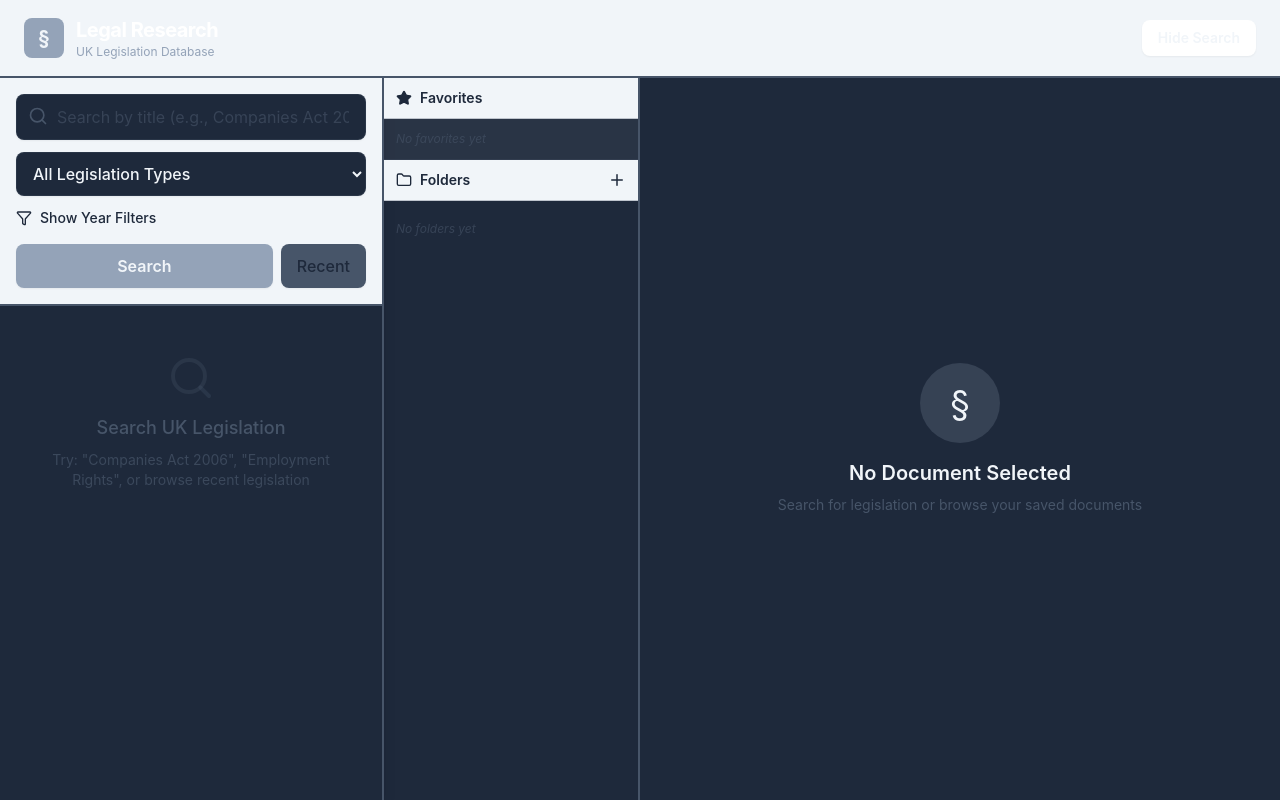
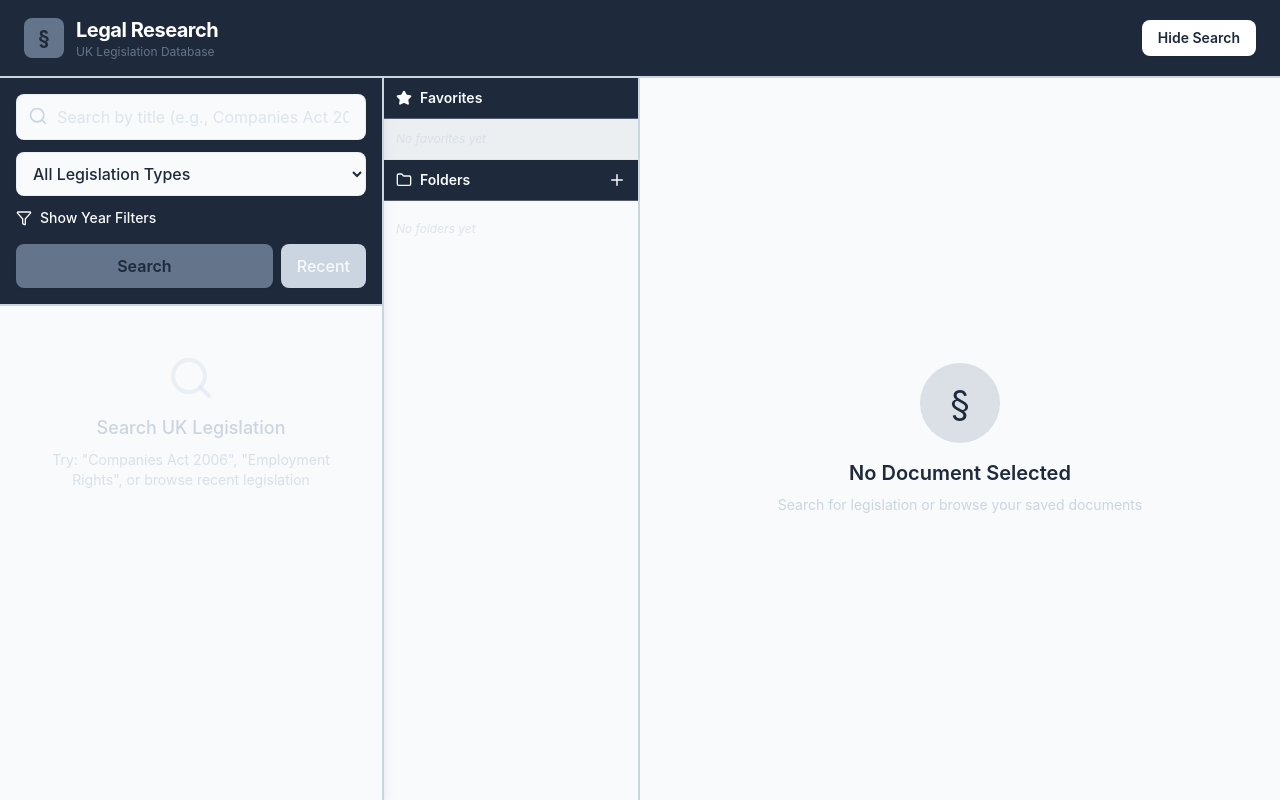
Before and after one commit to edboal/legal-research, a React (Vite) app: page / in a window 1280 px wide. Built offline with nearby package versions, Linux system fonts and the light colour scheme.

Commit message:
Update tailwind.config.js

```diff
--- a/tailwind.config.js
+++ b/tailwind.config.js
@@ -7,18 +7,18 @@ export default {
   theme: {
     extend: {
       colors: {
-        // Modern Legal Tech Color Scheme
+        // Clean Minimalist Color Scheme
         'primary': {
-          50: '#f0f4ff',
-          100: '#e0e9ff',
-          200: '#c7d7fe',
-          300: '#a5bbfc',
-          400: '#8296f8',
-          500: '#6366f1', // Main purple-blue
-          600: '#4f46e5',
-          700: '#4338ca',
-          800: '#3730a3',
-          900: '#312e81',
+          50: '#f0f9ff',
+          100: '#e0f2fe',
+          200: '#bae6fd',
+          300: '#7dd3fc',
+          400: '#38bdf8',
+          500: '#0ea5e9', // Clean blue
+          600: '#0284c7',
+          700: '#0369a1',
+          800: '#075985',
+          900: '#0c4a6e',
         },
         'dark': {
           50: '#f8fafc',
@@ -33,31 +33,19 @@ export default {
           900: '#0f172a', // Darker
           950: '#020617', // Darkest
         },
-        'accent': {
-          50: '#fdf4ff',
-          100: '#fae8ff',
-          200: '#f5d0fe',
-          300: '#f0abfc',
-          400: '#e879f9',
-          500: '#d946ef', // Magenta accent
-          600: '#c026d3',
-          700: '#a21caf',
-          800: '#86198f',
-          900: '#701a75',
-        },
         'success': '#10b981',
         'warning': '#f59e0b',
         'error': '#ef4444',
 
         // Legacy color mappings for backwards compatibility
-        'sand-dune': '#1e293b',
-        'iron-grey': '#f1f5f9',
-        'bronze': '#d946ef',
-        'cool-steel': '#94a3b8',
-        'dim-grey': '#475569',
+        'sand-dune': '#f8fafc',
+        'iron-grey': '#1e293b',
+        'bronze': '#0ea5e9',
+        'cool-steel': '#64748b',
+        'dim-grey': '#cbd5e1',
         'status-green': '#10b981',
         'status-amber': '#f59e0b',
-        'status-blue': '#6366f1',
+        'status-blue': '#0ea5e9',
       },
       fontFamily: {
         sans: ['Inter', 'SF Pro Display', '-apple-system', 'BlinkMacSystemFont', 'sans-serif'],
```
